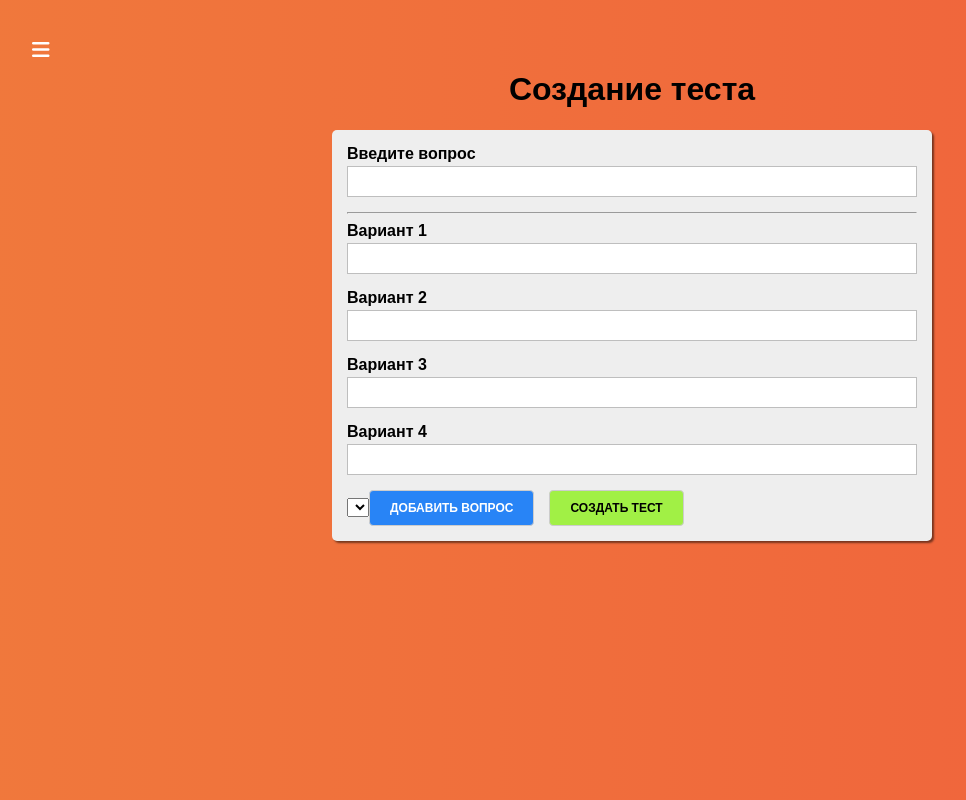
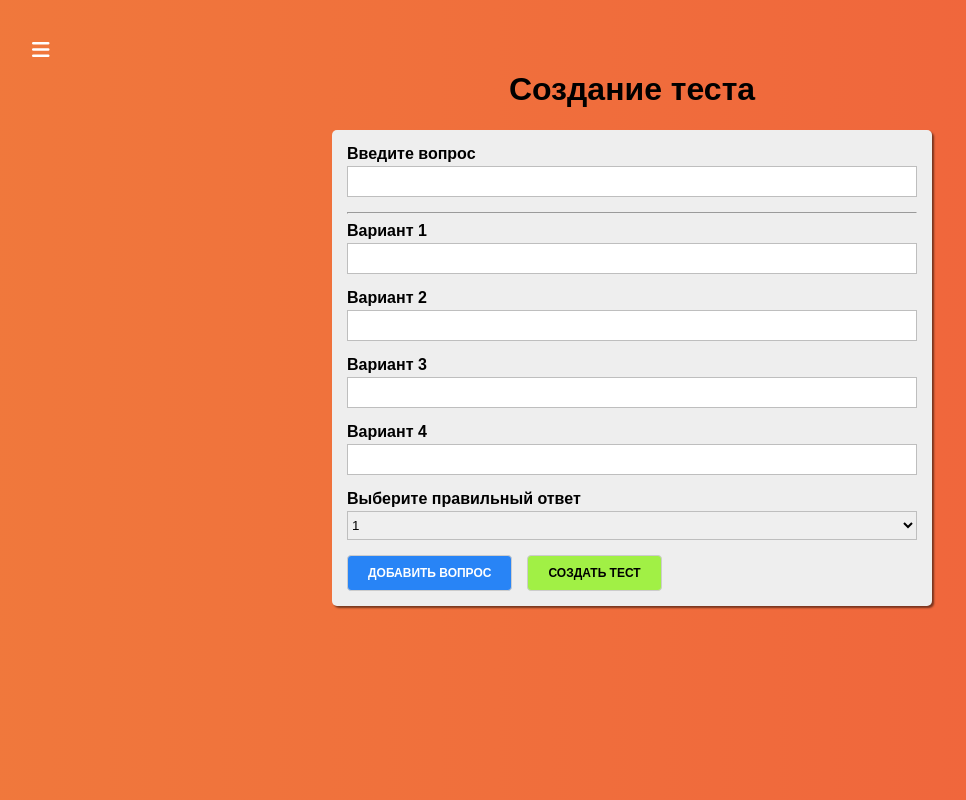
Before and after one commit to funvector/react-app1, a React (Create React App) app in the folder sspa/: page /quiz-creator in a window 1280 px wide. Shown: the whole page, without its empty margins (8-974 px from the left). Built offline with nearby package versions, Linux system fonts and the light colour scheme.

Commit message:
feat: add some code

```diff
--- /dev/null
+++ b/sspa/src/components/UI/Select/Select.js
@@ -0,0 +1,30 @@
+import React from 'react'
+import classes from './Select.module.css'
+
+const Select = props => {
+  const htmlFor = `${props.label}-${Math.random()}`
+
+  return (
+    <div className={classes.Select}>
+      <label htmlFor={htmlFor}>{props.label}</label>
+      <select
+        id={htmlFor}
+        value={props.value}
+        onChange={props.onChange}
+      >
+        {props.options.map((option, index) => {
+          return (
+            <option
+              value={option.value}
+              key={option.value + index}
+            >
+              {option.text}
+            </option>
+          )
+        })}
+      </select>
+    </div>
+  )
+}
+
+export default Select
--- /dev/null
+++ b/sspa/src/components/UI/Select/Select.module.css
@@ -0,0 +1,25 @@
+.Select {
+  margin-bottom: 15px;
+}
+
+.Select label {
+  margin: 0 0 3px 0;
+  padding: 0;
+  font-weight: bold;
+  display: block;
+}
+
+.Select select {
+  display: block;
+  box-sizing: border-box;
+  border: 1px solid #bebebe;
+  margin: 0 0 5px;
+  height: 29px;
+  width: 100%;
+  outline: none;
+  -webkit-transition: all 300ms ease-in-out;
+  -moz-transition: all 300ms ease-in-out;
+  -ms-transition: all 300ms ease-in-out;
+  -o-transition: all 300ms ease-in-out;
+  transition: all 300ms ease-in-out;
+}
--- a/sspa/src/containers/QuizCreator/QuizCreator.js
+++ b/sspa/src/containers/QuizCreator/QuizCreator.js
@@ -3,6 +3,7 @@
 import Button from '../../components/UI/Button/Button'
 import Input from '../../components/UI/Input/Input'
 import AuxIliary from '../../hoc/AuxIliary/AuxIliary'
+import Select from '../../components/UI/Select/Select'
 import { createControl } from '../../form/formFramework'
 
 function createOptionControl(number) {
@@ -30,6 +31,7 @@
 
   state = {
     quiz: [],
+    rightAnswerId: 1,
     formControls: createFormControls()
   }
 
@@ -70,7 +72,25 @@
     })
   }
 
+  selectChangeHandler = event => {
+    this.setState({
+      rightAnswerId: +event.target.value
+    })
+  }
+
   render() {
+    const select = <Select
+      label='Выберите правильный ответ'
+      value={this.state.rightAnswerId}
+      onChange={this.selectChangeHandler}
+      options={[
+        {text: 1, value: 1},
+        {text: 2, value: 2},
+        {text: 3, value: 3},
+        {text: 4, value: 4},
+      ]}
+    />
+
     return (
       <div className={classes.QuizCreator}>
         <div>
@@ -82,7 +102,7 @@
 
           {this.renderControls()}
 
-          <select></select>
+          {select}
 
           <Button
             type='primary'
```
